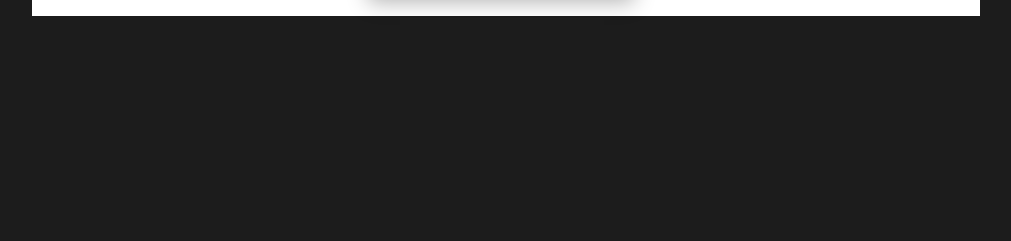
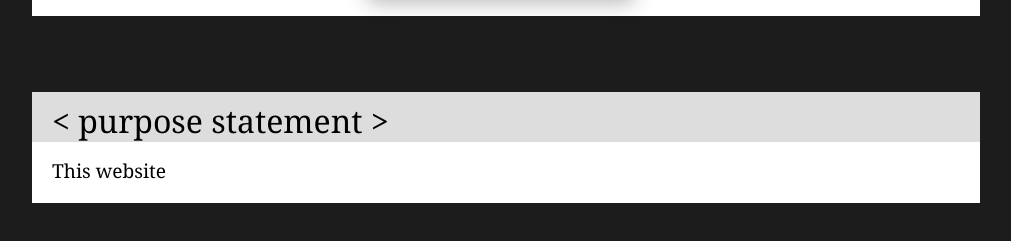
Before and after one commit to elbyshaw/shaw, a plain HTML site: page intro.html in a window 1280 px wide. Shown: the part 1309-1550 px from the top of the page, without its empty margins (134-1145 px from the left). Before the commit the page ends 1401 px from the top, so only its background shows below. Drawn offline with Linux system fonts and the light colour scheme.

Commit message:
Update intro.html

```diff
--- a/intro.html
+++ b/intro.html
@@ -66,6 +66,20 @@
 
         </p>
     </div>
+
+     <div class="flexbox">
+        <div class="container">
+            <div class="grey-top">
+                <p class="titletext">&lt; purpose statement &gt;</p>
+            </div>
+            <p class="bodytext">
+
+                This website
+
+            </p>
+        </div>
+    </div>
+
     </div>
 
     <div class="footer">
```
